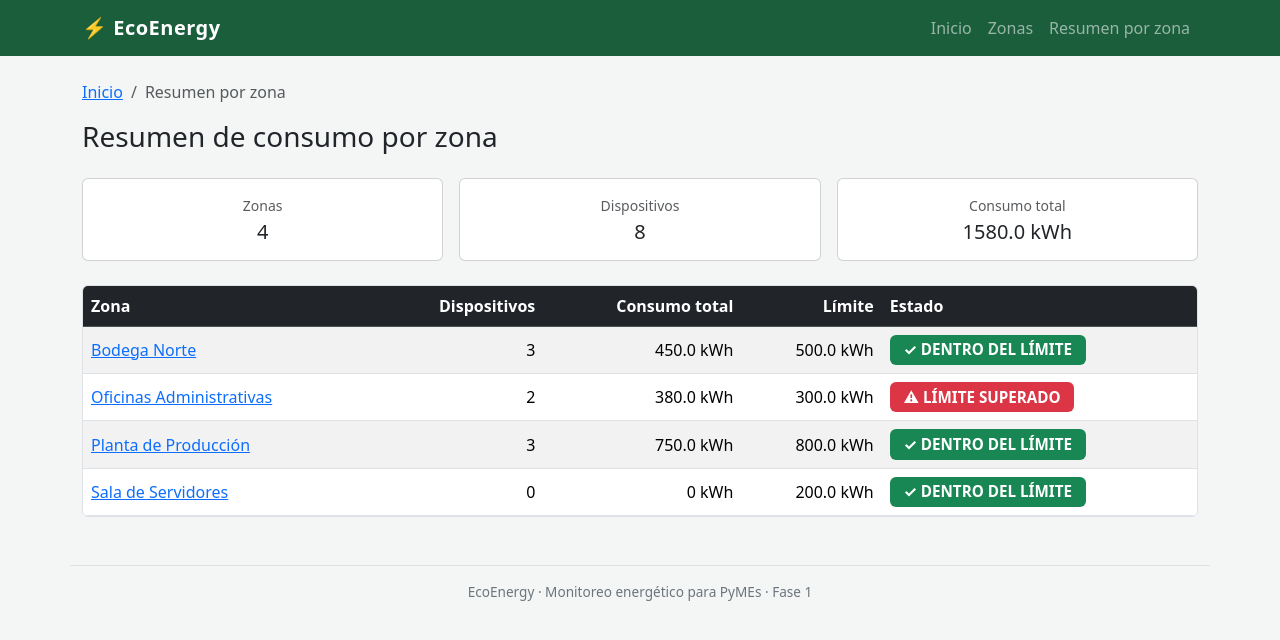
After one commit to fnvalena/ecoenergy-fase1-ti3041, a Django app: page /resumen-zonas/ in a window 1280 px wide. The commit adds this page. Shown: the top 640 px of the page. Run offline with Django 5.2, Linux system fonts and the light colour scheme.

Commit message:
Agrega interfaz Resumen de consumo por zona (Requerimiento 3)

```diff
--- a/ecoenergy_project/urls.py
+++ b/ecoenergy_project/urls.py
@@ -18,9 +18,16 @@ from django.contrib import admin
 from django.urls import include, path
 from django.views.generic import RedirectView
 
+from zonas import views as zonas_views
+
 urlpatterns = [
     path('admin/', admin.site.urls),
     # La raíz redirige al listado de zonas, que es la pantalla de inicio del caso EcoEnergy.
     path('', RedirectView.as_view(pattern_name='zonas:listado'), name='inicio'),
     path('zonas/', include('zonas.urls')),
+    # Requerimiento 3: interfaz "Resumen de consumo por zona".
+    # Se registra a nivel raíz (fuera del include de 'zonas/') para que
+    # la ruta final sea exactamente /resumen-zonas/, tal como lo pide
+    # el enunciado (sección 3.1), reutilizando la vista de la app zonas.
+    path('resumen-zonas/', zonas_views.resumen_zonas, name='resumen_zonas'),
 ]
--- a/templates/base.html
+++ b/templates/base.html
@@ -55,6 +55,9 @@
                         <li class="nav-item">
                             <a class="nav-link" href="{% url 'zonas:listado' %}">Zonas</a>
                         </li>
+                        <li class="nav-item">
+                            <a class="nav-link" href="{% url 'resumen_zonas' %}">Resumen por zona</a>
+                        </li>
                     </ul>
                 </div>
             </div>
--- a/zonas/data_access.py
+++ b/zonas/data_access.py
@@ -20,6 +20,14 @@ from jsonschema.exceptions import ValidationError
 # Umbral de consumo: por sobre el límite de la zona, el estado es ALERTA.
 ESTADO_NORMAL = "NORMAL"
 ESTADO_ALERTA = "ALERTA"
+
+# Textos de estado exigidos por la regla de negocio del Resumen por zona
+# (Requerimiento 3, sección 3.3). Se mantienen separados de ESTADO_NORMAL/
+# ESTADO_ALERTA porque el enunciado exige literalmente estos textos para
+# esta interfaz, aunque la comparación (consumo_total vs limite_kwh) sea
+# la misma regla que ya usa calcular_estado().
+ESTADO_DENTRO_LIMITE = "DENTRO DEL LÍMITE"
+ESTADO_LIMITE_SUPERADO = "LÍMITE SUPERADO"
 
 # Esquemas mínimos (claves obligatorias y tipos) exigidos en la sección 4.2
 # del enunciado. jsonschema se usa para descartar registros mal formados
@@ -205,3 +213,60 @@ def obtener_detalle_zona(zona_id):
         "consumo_total": consumo_total,
         "estado": estado,
     }
+
+
+def resumen_por_zona():
+    """
+    Arma la agregación completa del Requerimiento 3 ("Resumen de
+    consumo por zona"). Para cada zona construye un registro con id,
+    nombre, cantidad de dispositivos, consumo total (suma de
+    consumo_kwh de sus dispositivos), límite y estado según la regla
+    3.3.
+
+    Una zona sin dispositivos asociados igual se incluye en el
+    resultado, con cantidad 0, consumo total 0 y estado
+    "DENTRO DEL LÍMITE" (0 <= limite_kwh siempre que el límite no sea
+    negativo).
+
+    También calcula los tres totales generales para las tarjetas
+    superiores de la interfaz: cantidad de zonas, cantidad de
+    dispositivos y consumo total de todos los dispositivos.
+
+    Toda la lógica de conteo, suma y clasificación vive acá; la vista
+    solo llama a esta función y arma el contexto, y el template solo
+    presenta los valores ya calculados (separación MVT del 3.4).
+    """
+    zonas = obtener_zonas()
+    dispositivos = obtener_dispositivos()
+
+    resumen_zonas = []
+    for zona in zonas:
+        dispositivos_zona = [
+            dispositivo for dispositivo in dispositivos
+            if dispositivo.get("zona_id") == zona["id"]
+        ]
+        consumo_total = sum(d["consumo_kwh"] for d in dispositivos_zona)
+        limite_kwh = zona["limite_kwh"]
+        estado = (
+            ESTADO_DENTRO_LIMITE if consumo_total <= limite_kwh
+            else ESTADO_LIMITE_SUPERADO
+        )
+        resumen_zonas.append({
+            "id": zona["id"],
+            "nombre": zona["nombre"],
+            "cantidad_dispositivos": len(dispositivos_zona),
+            "consumo_total": consumo_total,
+            "limite_kwh": limite_kwh,
+            "estado": estado,
+        })
+
+    totales = {
+        "cantidad_zonas": len(zonas),
+        "cantidad_dispositivos": len(dispositivos),
+        "consumo_total": sum(d["consumo_kwh"] for d in dispositivos),
+    }
+
+    return {
+        "zonas": resumen_zonas,
+        "totales": totales,
+    }
--- /dev/null
+++ b/zonas/templates/zonas/resumen_zonas.html
@@ -0,0 +1,84 @@
+{% extends "base.html" %}
+
+{% block titulo %}Resumen por zona · EcoEnergy{% endblock %}
+
+{% block contenido %}
+    <nav aria-label="breadcrumb">
+        <ol class="breadcrumb">
+            <li class="breadcrumb-item"><a href="{% url 'zonas:listado' %}">Inicio</a></li>
+            <li class="breadcrumb-item active" aria-current="page">Resumen por zona</li>
+        </ol>
+    </nav>
+
+    <h1 class="h3 mb-4">Resumen de consumo por zona</h1>
+
+    <div class="row g-3 mb-4">
+        <div class="col-6 col-md-4">
+            <div class="card text-center h-100">
+                <div class="card-body">
+                    <p class="text-muted small mb-1">Zonas</p>
+                    <p class="h5 mb-0">{{ totales.cantidad_zonas }}</p>
+                </div>
+            </div>
+        </div>
+        <div class="col-6 col-md-4">
+            <div class="card text-center h-100">
+                <div class="card-body">
+                    <p class="text-muted small mb-1">Dispositivos</p>
+                    <p class="h5 mb-0">{{ totales.cantidad_dispositivos }}</p>
+                </div>
+            </div>
+        </div>
+        <div class="col-12 col-md-4">
+            <div class="card text-center h-100">
+                <div class="card-body">
+                    <p class="text-muted small mb-1">Consumo total</p>
+                    <p class="h5 mb-0">{{ totales.consumo_total }} kWh</p>
+                </div>
+            </div>
+        </div>
+    </div>
+
+    {% if zonas %}
+        <div class="table-responsive tabla-scroll border rounded">
+            <table class="table table-striped table-hover mb-0 align-middle">
+                <thead class="table-dark sticky-top">
+                    <tr>
+                        <th scope="col">Zona</th>
+                        <th scope="col" class="text-end">Dispositivos</th>
+                        <th scope="col" class="text-end">Consumo total</th>
+                        <th scope="col" class="text-end">Límite</th>
+                        <th scope="col">Estado</th>
+                    </tr>
+                </thead>
+                <tbody>
+                    {% for zona in zonas %}
+                        <tr>
+                            <td>
+                                <a href="{% url 'zonas:detalle' zona.id %}">{{ zona.nombre }}</a>
+                            </td>
+                            <td class="text-end">{{ zona.cantidad_dispositivos }}</td>
+                            <td class="text-end">{{ zona.consumo_total }} kWh</td>
+                            <td class="text-end">{{ zona.limite_kwh }} kWh</td>
+                            <td>
+                                {% if zona.estado == "LÍMITE SUPERADO" %}
+                                    <span class="badge bg-danger badge-estado">
+                                        &#9888; {{ zona.estado }}
+                                    </span>
+                                {% else %}
+                                    <span class="badge bg-success badge-estado">
+                                        &#10003; {{ zona.estado }}
+                                    </span>
+                                {% endif %}
+                            </td>
+                        </tr>
+                    {% endfor %}
+                </tbody>
+            </table>
+        </div>
+    {% else %}
+        <div class="alert alert-secondary" role="alert">
+            No hay zonas disponibles.
+        </div>
+    {% endif %}
+{% endblock %}
--- a/zonas/views.py
+++ b/zonas/views.py
@@ -38,3 +38,17 @@ def detalle_zona(request, zona_id):
         )
 
     return render(request, "zonas/detalle_zona.html", detalle)
+
+
+def resumen_zonas(request):
+    """
+    Vista "Resumen de consumo por zona" (Requerimiento 3).
+
+    Delega toda la agregación (conteos, sumas y la clasificación
+    DENTRO DEL LÍMITE / LÍMITE SUPERADO) en data_access.resumen_por_zona(),
+    y solo arma el contexto que el template va a presentar. El template
+    no contiene lógica de agregación: recibe listas y totales ya
+    calculados.
+    """
+    contexto = data_access.resumen_por_zona()
+    return render(request, "zonas/resumen_zonas.html", contexto)
```
